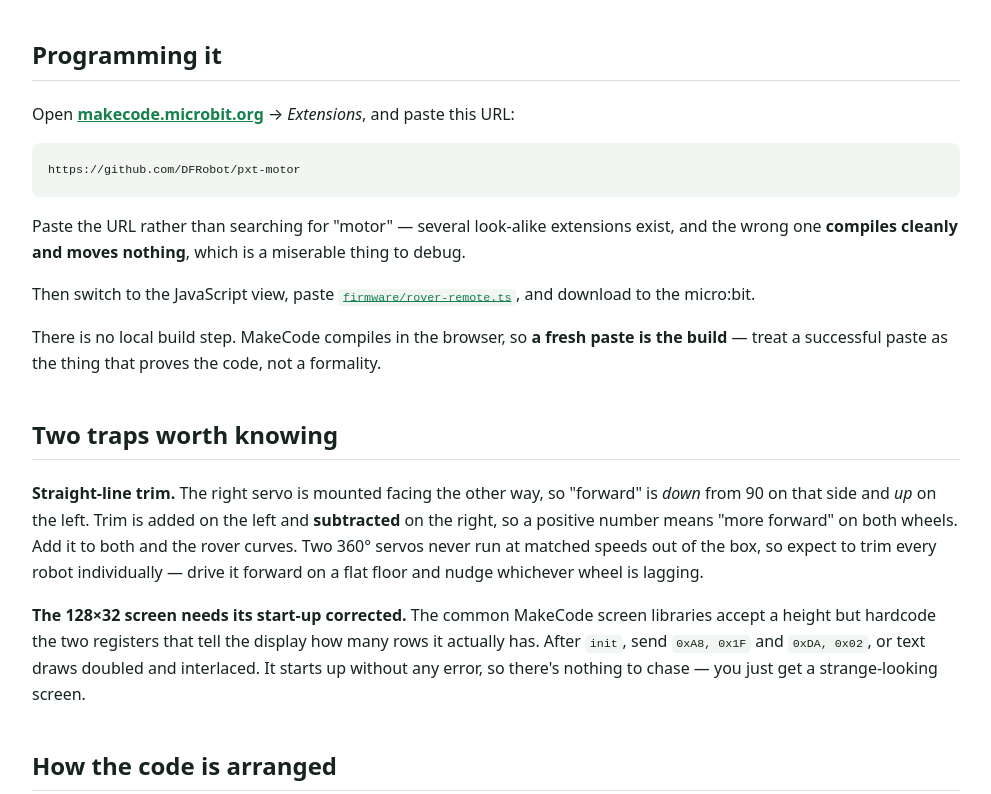
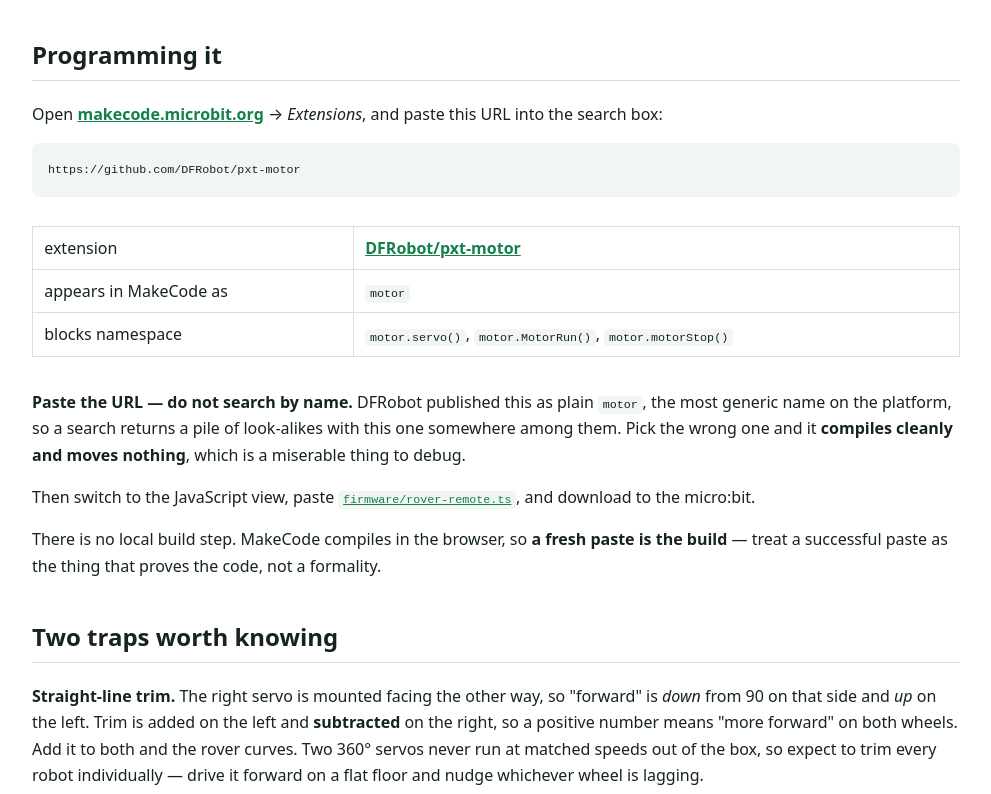
Before and after one commit to abourdim/dfrobot-rover, a plain HTML site: page README.html in a window 1280 px wide. Shown: the part 1746-2540 px from the top of the page, without its empty margins (144-1135 px from the left). Drawn offline with Linux system fonts and the light colour scheme.

Commit message:
docs: name the extension, not just its URL
The readme gave the URL to paste but never said what the extension is called,
so there was no way to confirm you had installed the right thing once it
appeared in the toolbox.

It is published as plain "motor" -- the most generic name on the platform,
which is exactly why the URL matters: searching returns a pile of look-alikes
with this one somewhere among them, and the wrong one compiles cleanly and
moves nothing. Both readme and the firmware header now carry the repo link,
the name it shows up under, and the three calls it provides, so the toolbox
can be checked against something.

```diff
--- a/README.html
+++ b/README.html
@@ -39,9 +39,10 @@
 <h3>Check this before the first power-on</h3>
 <p>Measure the <strong><code>V</code> pin</strong> on the P13 or P14 socket with the battery connected. It should read about <strong>3.3 V</strong>. The distance sensor&#x27;s echo output copies whatever voltage you feed it, so if that socket supplies 5 V instead, echo puts 5 V onto a 3.3 V pin. If it does read 5 V: take the sensor&#x27;s red wire from a 3.3 V point, or fit a divider (4.7 kΩ from echo, 10 kΩ to ground).</p>
 <h2>Programming it</h2>
-<p>Open <strong><a href="https://makecode.microbit.org">makecode.microbit.org</a></strong> → <em>Extensions</em>, and paste this URL:</p>
+<p>Open <strong><a href="https://makecode.microbit.org">makecode.microbit.org</a></strong> → <em>Extensions</em>, and paste this URL into the search box:</p>
 <pre><code>https://github.com/DFRobot/pxt-motor</code></pre>
-<p>Paste the URL rather than searching for &quot;motor&quot; — several look-alike extensions exist, and the wrong one <strong>compiles cleanly and moves nothing</strong>, which is a miserable thing to debug.</p>
+<div class="tw"><table><tbody><tr><td>extension</td><td><strong><a href="https://github.com/DFRobot/pxt-motor">DFRobot/pxt-motor</a></strong></td></tr><tr><td>appears in MakeCode as</td><td><code>motor</code></td></tr><tr><td>blocks namespace</td><td><code>motor.servo()</code>, <code>motor.MotorRun()</code>, <code>motor.motorStop()</code></td></tr></tbody></table></div>
+<p><strong>Paste the URL — do not search by name.</strong> DFRobot published this as plain <code>motor</code>, the most generic name on the platform, so a search returns a pile of look-alikes with this one somewhere among them. Pick the wrong one and it <strong>compiles cleanly and moves nothing</strong>, which is a miserable thing to debug.</p>
 <p>Then switch to the JavaScript view, paste <a href="firmware/rover-remote.ts"><code>firmware/rover-remote.ts</code></a>, and download to the micro:bit.</p>
 <p>There is no local build step. MakeCode compiles in the browser, so <strong>a fresh paste is the build</strong> — treat a successful paste as the thing that proves the code, not a formality.</p>
 <h2>Two traps worth knowing</h2>
@@ -64,7 +65,7 @@
 <h2>Modes</h2>
 <div class="tw"><table><thead><tr><th>mode</th><th>what it does</th></tr></thead><tbody><tr><td><strong>Manual</strong></td><td>you drive, with the pad or the joystick</td></tr><tr><td><strong>Avoid</strong></td><td>the rover drives itself and backs away from obstacles</td></tr></tbody></table></div>
 <h2>Status</h2>
-<div class="tw"><table><thead><tr><th></th><th></th></tr></thead><tbody><tr><td>drive, distance sensor</td><td>written</td></tr><tr><td>screen, light strip</td><td>planned</td></tr><tr><td>control panels</td><td><strong>not yet built</strong></td></tr><tr><td>compiled on real hardware</td><td><strong>not yet</strong> — needs a MakeCode paste</td></tr></tbody></table></div>
+<div class="tw"><table><tbody><tr><td>drive, distance sensor</td><td>written</td></tr><tr><td>screen, light strip</td><td>planned</td></tr><tr><td>control panels</td><td><strong>not yet built</strong></td></tr><tr><td>compiled on real hardware</td><td><strong>not yet</strong> — needs a MakeCode paste</td></tr></tbody></table></div>
 <h2>Planned</h2>
 <p>Three of these need no extra parts — a micro:bit V2 already has a speaker, a microphone and a motion sensor.</p>
 <ul><li><strong>A face on the screen</strong> — two big eyes that blink, look worried as something gets close, go dizzy when spinning, and fall asleep when idle.</li><li><strong>Type a message</strong> and watch it scroll across the rover&#x27;s screen.</li><li><strong>The strip as a distance meter</strong> — pixels light green → amber → red as something approaches, and the number lit shows how close. It makes an invisible sensor visible.</li><li><strong>Ouch</strong> — the motion sensor feels a bump, the rover flinches and backs off.</li><li><strong>Reversing beeper</strong>, like a truck, only when going backwards.</li><li><strong>Clap to go</strong> — one clap starts, two stops.</li><li><strong>Follow my hand</strong> — holds a fixed distance from whatever is in front of it.</li><li><strong>Record &amp; replay</strong> — drive a path, play it back.</li><li><strong>Light shows</strong> — rainbow, chase, sparkle, Knight Rider.</li></ul>
```
Also changed, not shown: firmware/rover-remote.ts (+7 -4 lines), readme.md.
